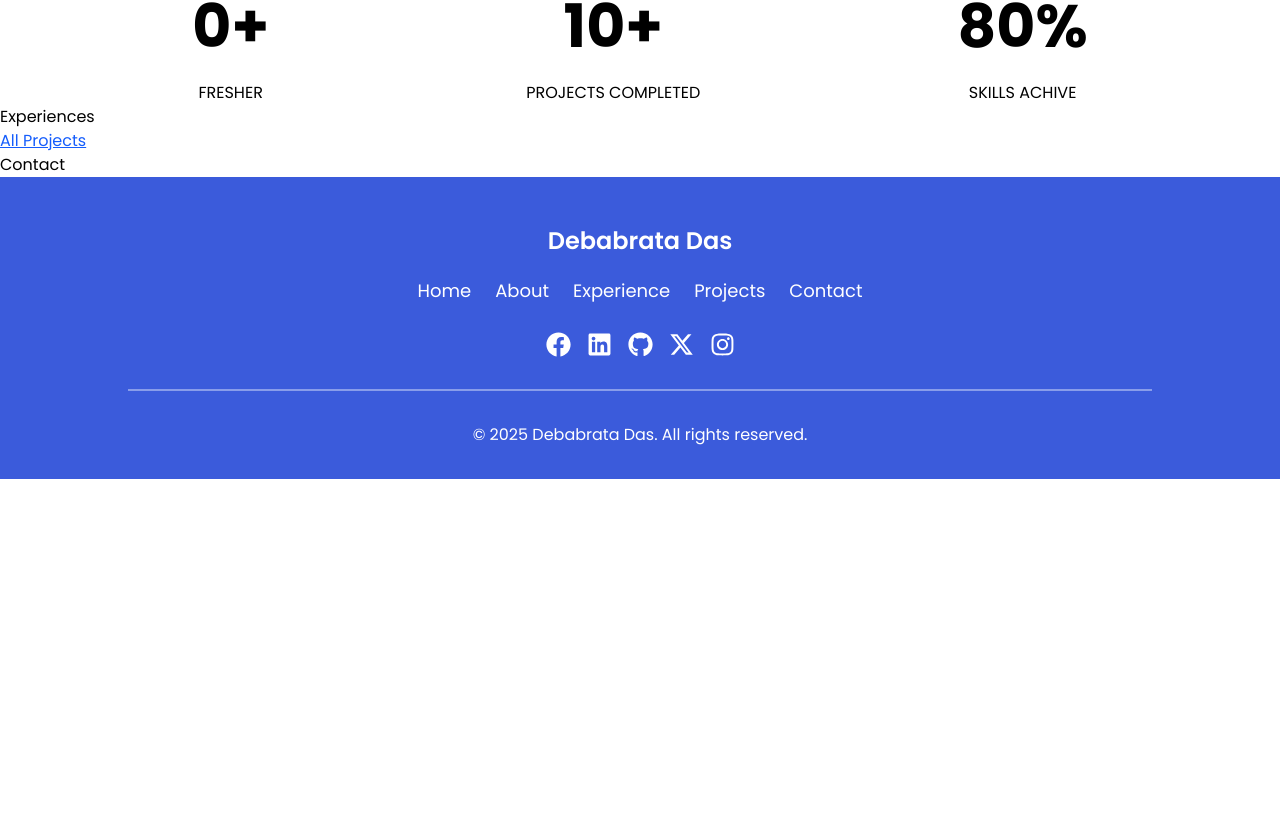
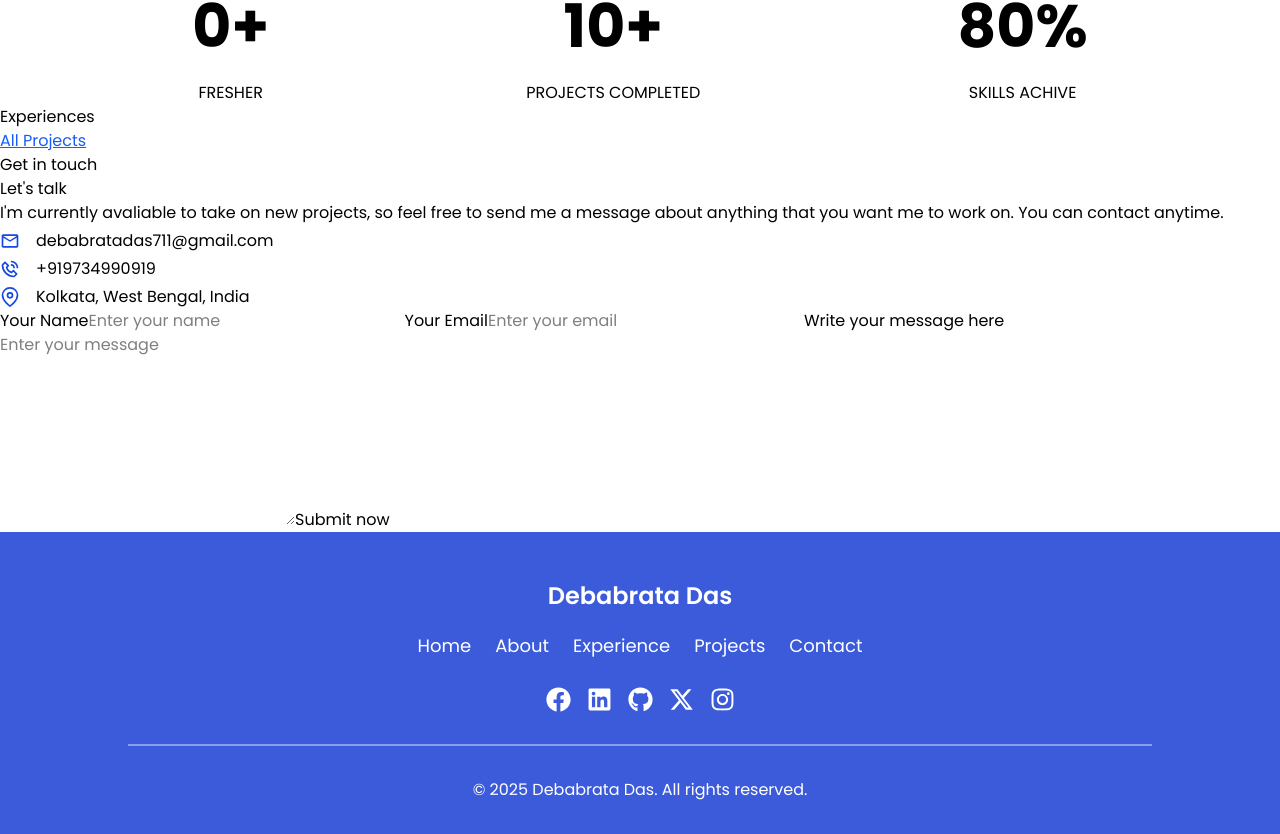
Before and after one commit to dev-debabrata/dev-debabrata-portfolio, a React (Vite) app: page / in a window 1280 px wide. Shown: the part 1919-2753 px from the top of the page. Before the commit the page ends 2398 px from the top, so only its background shows below. Built offline with nearby package versions, Linux system fonts and the light colour scheme.

Commit message:
modified code

```diff
--- a/src/Components/About.jsx
+++ b/src/Components/About.jsx
@@ -90,9 +90,8 @@ const About = () => {
                                 return (
                                     <div
                                         className="flex items-center gap-x-4 mt-1 mx-auto xl:mx-0"
-                                        key={index}
-                                    >
-                                        <div className="text-primary "><Icon size={20} /></div>
+                                        key={index}>
+                                        <div className=" text-blue-700 text-primary "><Icon size={20} /></div>
                                         <div>{item.text}</div>
                                     </div>
                                 );
--- a/src/Components/Contact.jsx
+++ b/src/Components/Contact.jsx
@@ -1,8 +1,44 @@
 import React from 'react'
+import { iconInfoContact } from '../data';
 
 const Contact = () => {
     return (
-        <div id='contact'>Contact</div>
+        <section>
+            <div>
+                <h1>Get in touch</h1>
+            </div>
+            <div>
+                {/* Left section */}
+                <div>
+                    <h1>Let's talk</h1>
+                    <p>I'm currently avaliable to take on new projects, so feel free to send me a message about anything that you want me to work on. You can contact anytime.</p>
+                    <div>
+                        {iconInfoContact.map((item, index) => {
+                            const Icon = item.icon;
+                            return (
+                                <div
+                                    className="flex items-center gap-x-4 mt-1 mx-auto xl:mx-0"
+                                    key={index}>
+                                    <div className=" text-blue-700 text-primary "><Icon size={20} /></div>
+                                    <div>{item.text}</div>
+                                </div>
+                            );
+                        })}
+                    </div>
+                </div>
+                {/* Right section */}
+
+                <form action="">
+                    <label htmlFor="">Your Name</label>
+                    <input type="text" placeholder='Enter your name' name='name' />
+                    <label htmlFor="">Your Email</label>
+                    <input type="email" placeholder='Enter your email' name='email' />
+                    <label htmlFor="">Write your message here</label>
+                    <textarea name="message" rows="8" placeholder='Enter your message'></textarea>
+                    <button>Submit now</button>
+                </form>
+            </div>
+        </section>
     )
 }
 
--- a/src/Components/Navbar.jsx
+++ b/src/Components/Navbar.jsx
@@ -2,7 +2,7 @@ import React, { useEffect, useState } from 'react';
 import { assets, NavbarMenu } from '../data';
 import { FaGithub, FaLinkedin } from "react-icons/fa";
 import { MdClose, MdMenu } from "react-icons/md";
-import { useNavigate, useLocation } from 'react-router-dom';
+import { useNavigate, useLocation, Link } from 'react-router-dom';
 
 
 
@@ -89,7 +89,7 @@ const Navbar = () => {
             } `}>
             <div className="flex justify-between relative items-center my-4 lg:my-4 md:my-4">
 
-                <a
+                {/* <a
                     href="#"
                     className="flex justify-center items-center cursor-pointer">
                     <img
@@ -97,8 +97,16 @@ const Navbar = () => {
                         alt="Logo"
                         className=" w-15 " />
                     <h2 className=" text-lg font-bold">Debabrata Das</h2>
-                </a>
-
+                </a> */}
+                <Link
+                    to="/home"
+                    className="flex justify-center items-center cursor-pointer">
+                    <img
+                        src={assets.Logo}
+                        alt="Logo"
+                        className=" w-15 " />
+                    <h2 className=" text-lg font-bold">Debabrata Das</h2>
+                </Link>
                 {/* Destop menu */}
                 <div>
                     <ul className=" hidden md:flex items-center gap-1 md:gap-0 lg:gap-1">
@@ -155,12 +163,10 @@ const Navbar = () => {
                                     key={item.id}
                                     className={`cursor-pointer hover:text-white ${activeSection === item.id ? "text-[#8245ec]" : ""}`}
                                 >
-                                    <a
-                                        href={item.link}
-                                        onClick={() => handleMenuItemClick(item.id)}
-                                        className="inline-block text-base font-semibold py-2 px-4 uppercase" >
+                                    <button onClick={() => handleMenuItemClick(item)}
+                                        className="inline-block cursor-pointer text-base font-semibold py-2 px-4 md:px-2 lg:px-4 uppercase">
                                         {item.title}
-                                    </a>
+                                    </button>
                                 </li>
                             ))}
                             <div className="flex space-x-4">
--- a/src/data.js
+++ b/src/data.js
@@ -23,6 +23,7 @@ import VueCard from "../src/assets/Banner/vue.png";
 import { FiMapPin } from "react-icons/fi";
 import { MdMailOutline } from "react-icons/md";
 import { PiBookOpen } from "react-icons/pi";
+import { BiPhoneCall } from "react-icons/bi";
 
 
 
@@ -177,3 +178,18 @@ export const iconInfoData = [
         text: "Kolkata, West Bengal, India"
     },
 ];
+
+export const iconInfoContact = [
+    {
+        icon: MdMailOutline,
+        text: "debabratadas711@gmail.com"
+    },
+    {
+        icon: BiPhoneCall,
+        text: '+919734990919'
+    },
+    {
+        icon: FiMapPin,
+        text: "Kolkata, West Bengal, India"
+    },
+];
```
